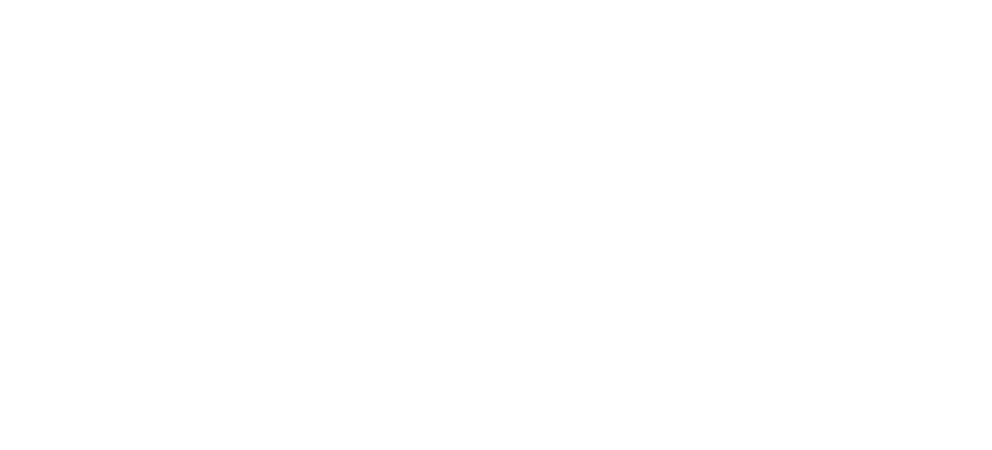
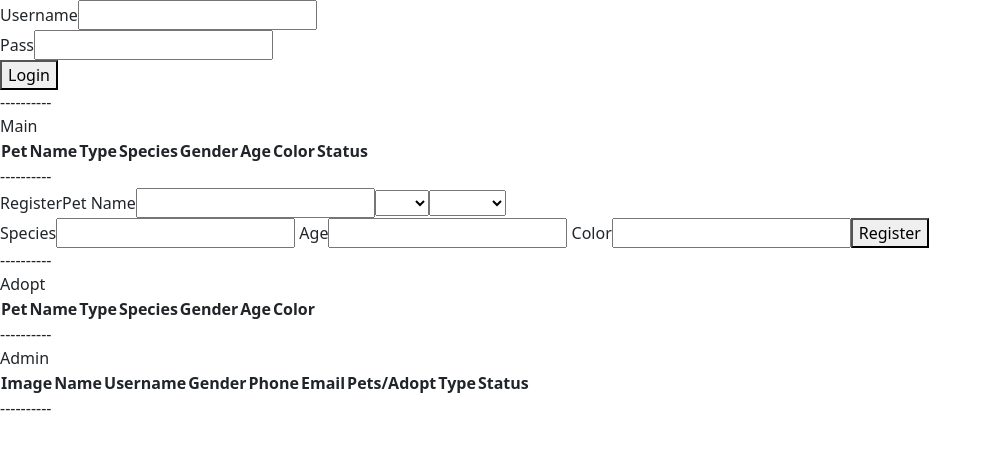
Before and after one commit to megof/Pets, a plain HTML site: page index.html in a window 1280 px wide. Shown: the whole page, without its empty margins (0-992 px from the left). Drawn offline with nearby package versions, Linux system fonts and the light colour scheme.

Commit message:
Init varials
se colocan los elementos iniciales y se vinculan a  sus respectivas variables

```diff
--- a/index.html
+++ b/index.html
@@ -1,5 +1,6 @@
 <!DOCTYPE html>
 <html lang="en">
+
 <head>
     <meta charset="UTF-8">
     <meta http-equiv="X-UA-Compatible" content="IE=edge">
@@ -10,9 +11,115 @@
         integrity="sha384-EVSTQN3/azprG1Anm3QDgpJLIm9Nao0Yz1ztcQTwFspd3yD65VohhpuuCOmLASjC" crossorigin="anonymous">
     <link rel="stylesheet" href="style.css">
 </head>
+
 <body>
-
+    <!---->
+    <div id="root">
+        <!--Login-->
+        <div>
+            Username<input v-model="Userl" type="text">
+            <br>
+            Pass<input v-model="Pass" type="password">
+            <br>
+            <button @click="Login">Login</button>
+        </div>
+        <!--End Login-->
+        <label for="">----------</label>
+        <!--Main-->
+        <div>
+            <label for="">Main</label>
+            <table>
+                <thead>
+                    <tr>
+                        <th>Pet</th>
+                        <th>Name</th>
+                        <th>Type</th>
+                        <th>Species</th>
+                        <th>Gender</th>
+                        <th>Age</th>
+                        <th>Color</th>
+                        <th>Status</th>
+                    </tr>
+                </thead>
+                <tbody>
+                    <tr>
+                    </tr>
+                </tbody>
+            </table>
+        </div>
+        <!--End Main-->
+        <label for="">----------</label>
+        <!--RegisterPet-->
+        <div>
+            <label for="">RegisterPet</label>
+            Name<input v-model="NameP" type="text">
+            <select v-model="TypeP">
+                <option value="Cat">Cat</option>
+                <option value="Dog">Dog</option>
+            </select>
+            <select v-model="GenderP">
+                <option value="Female">Female</option>
+                <option value="Male">Male</option>
+            </select>
+            <br>
+            Species<input v-model="SpeciesP" type="text">
+            Age<input v-model="AgeP" type="text">
+            Color<input v-model="ColorP" type="text">
+            <button @click="Register">Register</button>
+        </div>
+        <!--End RegisterPet-->
+        <label for="">----------</label>
+        <!--Adopt-->
+        <div>
+            <label for="">Adopt</label>
+            <table>
+                <thead>
+                    <tr>
+                        <th>Pet</th>
+                        <th>Name</th>
+                        <th>Type</th>
+                        <th>Species</th>
+                        <th>Gender</th>
+                        <th>Age</th>
+                        <th>Color</th>
+                    </tr>
+                </thead>
+                <tbody>
+                    <tr>
+                    </tr>
+                </tbody>
+            </table>
+        </div>
+        <!--End Adopt-->
+        <label for="">----------</label>
+        <!--Admin-->
+        <div>
+            <label for="">Admin</label>
+            <table>
+                <thead>
+                    <tr>
+                        <th>Image</th>
+                        <th>Name</th>
+                        <th>Username</th>
+                        <th>Gender</th>
+                        <th>Phone</th>
+                        <th>Email</th>
+                        <th>Pets/Adopt</th>
+                        <th>Type</th>
+                        <th>Status</th>
+                    </tr>
+                </thead>
+                <tbody>
+                    <tr>
+                    </tr>
+                </tbody>
+            </table>
+        </div>
+        <!--End Admin-->
+        <label for="">----------</label>
+    </div>
     <script src="main.js"></script>
 </body>
 <script src="https://unpkg.com/sweetalert/dist/sweetalert.min.js"></script>
+
 </html>
--- a/main.js
+++ b/main.js
@@ -2,9 +2,19 @@ const { createApp } = Vue;
 createApp({
     data() {
         return {
+            Userl:"",
+            Pass:"",
+            NameP:"",
+            TypeP:"",
+            GenderP:"",
+            SpeciesP:"",
+            AgeP:"",
+            ColorP:"",
         }
     },
     methods: {
+        Login(){},
+        Register(){},
     },
     mounted() {
     },
```
